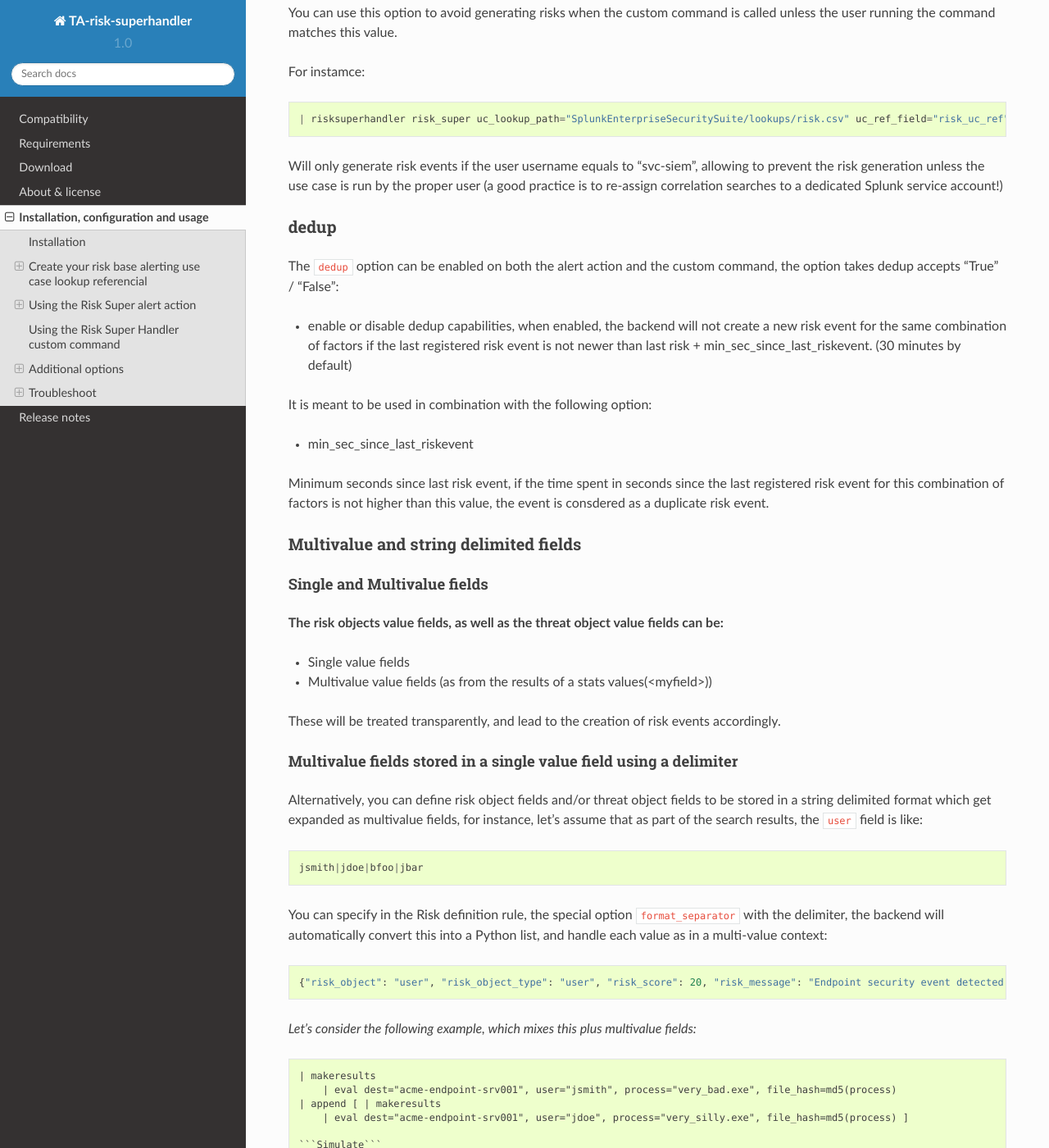
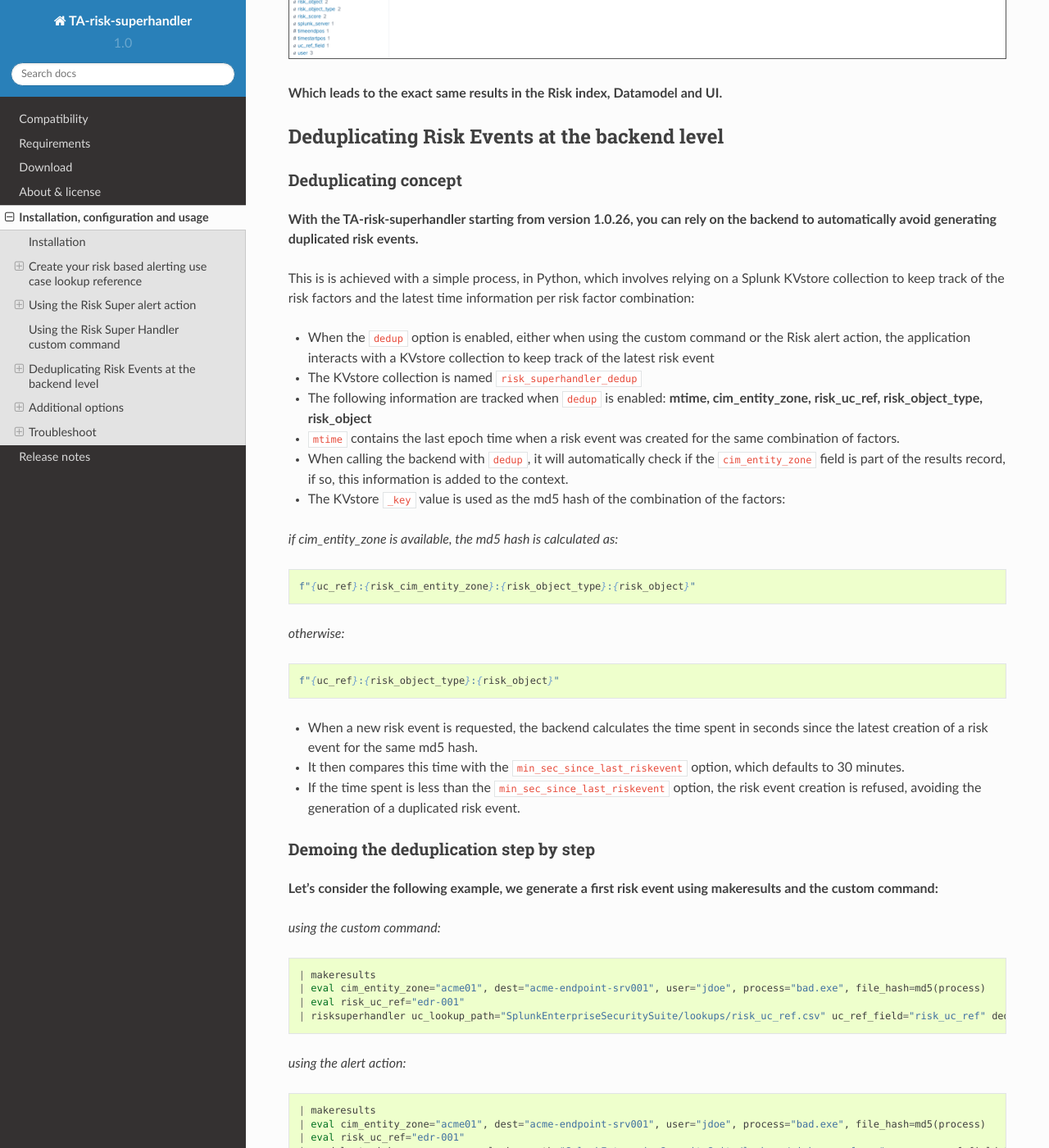
Before and after one commit to guilhemmarchand/TA-risk-superhandler, a Sphinx documentation site: the page built from docs/deployment.rst, in a window 1280 px wide and 1400 px high, scrolled down 10994 px. Shown: the whole window at 82% size. Built offline with Sphinx 7.4.7 and the Read the Docs theme 2.0.0, drawn with Linux system fonts in a browser that asks for light colours; some of the changed text lies outside the part shown.

Commit message:
Documentation

```diff
--- a/docs/.static/css/custom.css
+++ b/docs/.static/css/custom.css
@@ -11,4 +11,5 @@
 
 .with-border img {
   border: 1px solid #555;
+  margin-bottom: 30px !important;
 }
--- a/docs/deployment.rst
+++ b/docs/deployment.rst
@@ -16,13 +16,13 @@ Installation
 
 - Install the Add-on using supported Splunk deployment methods, either via the UI for a standalone Splunk instance, or via the SHC deployer in a Search Head Context
 
-Create your risk base alerting use case lookup referencial
+Create your risk based alerting use case lookup reference
 ##########################################################
 
-Risk Base Lookup file requirements
-==================================
+Risk Based Lookup file requirements
+===================================
 
-**Start by creating your Risk Based Alerting referencial lookup file, the CSV file requires two fields:**
+**Start by creating your Risk Based Alerting reference lookup file, the CSV file requires two fields:**
 
 - A use case unique reference, you can name the column either way, this should reference uniquely the Risk Rule use case, example: ``risk_uc_id``
 
@@ -67,7 +67,7 @@ A first JSON Risk definition example
     [{"search_name": "Threat - UC-EDR-001 - Rule"}, {"risk_object": "dest", "risk_object_type": "system", "risk_score": 10, "risk_message": "Security event detected on endpoint dest=$risk_object$"}]
 
 Defining an additional risk object
-^^^^^^^^^^^^^^^^^^^^^^^^^^^^^^^^^^^
+^^^^^^^^^^^^^^^^^^^^^^^^^^^^^^^^^^
 
 **Additionally, our Risk Rule correlation search renders a user information, we can complete our JSON rule with an additional JSON object:**
 
@@ -154,7 +154,7 @@ Defining the threat objects
    :width: 1600px
    :class: with-border
 
-Our final lookup referencial
+Our final lookup reference
 ^^^^^^^^^^^^^^^^^^^^^^^^^^^^
 
 **Finally, our lookup is now:**
@@ -169,13 +169,13 @@ Our final lookup referencial
 JSON consistency
 ^^^^^^^^^^^^^^^^
 
-**It is recommended to verify the consistency of the JSON object before saving changes in the referencial lookup:**
+**It is recommended to verify the consistency of the JSON object before saving changes in the reference lookup:**
 
 - https://jsonlint.com/
 
 **What if the JSON object definition is inconsistent?**
 
-If for some reasons, the JSON is not well formated, the backend will raise an exception, example:
+If for some reasons, the JSON is not well formatted, the backend will raise an exception, example:
 
 ::
 
@@ -197,7 +197,7 @@ Enabling the alert action at the Risk Rule correlation search level
 
 Now that we have configured our RBA lookup, the ``Risk Super`` alert action needs to get called at the Risk Rule correlation level, this gets configured via the Correlation Search Editor providing 2 information:
 
-- ``uc_ref_field`` which defines the name of the field containing the use case reference in both the correlation search results and the use case lookup referencial
+- ``uc_ref_field`` which defines the name of the field containing the use case reference in both the correlation search results and the use case lookup reference
 
 - ``uc_lookup_path`` which defines the Splunk home relative system path to the lookup file
 
@@ -352,6 +352,99 @@ This custom command is called ``risksuperhandler`` and behaves entirely as the m
 
 **Which leads to the exact same results in the Risk index, Datamodel and UI.**
 
+Deduplicating Risk Events at the backend level
+##############################################
+
+Deduplicating concept
+=====================
+
+**With the TA-risk-superhandler starting from version 1.0.26, you can rely on the backend to automatically avoid generating duplicated risk events.**
+
+This is is achieved with a simple process, in Python, which involves relying on a Splunk KVstore collection to keep track of the risk factors and the latest time information per risk factor combination:
+
+- When the ``dedup`` option is enabled, either when using the custom command or the Risk alert action, the application interacts with a KVstore collection to keep track of the latest risk event
+- The KVstore collection is named ``risk_superhandler_dedup``
+- The following information are tracked when ``dedup`` is enabled: **mtime, cim_entity_zone, risk_uc_ref, risk_object_type, risk_object**
+- ``mtime`` contains the last epoch time when a risk event was created for the same combination of factors.
+- When calling the backend with ``dedup``, it will automatically check if the ``cim_entity_zone`` field is part of the results record, if so, this information is added to the context.
+- The KVstore ``_key`` value is used as the md5 hash of the combination of the factors:
+
+*if cim_entity_zone is available, the md5 hash is calculated as:*
+
+::
+
+    f"{uc_ref}:{risk_cim_entity_zone}:{risk_object_type}:{risk_object}"
+
+*otherwise:*
+
+::
+
+    f"{uc_ref}:{risk_object_type}:{risk_object}"
+
+- When a new risk event is requested, the backend calculates the time spent in seconds since the latest creation of a risk event for the same md5 hash.
+- It then compares this time with the ``min_sec_since_last_riskevent`` option, which defaults to 30 minutes.
+- If the time spent is less than the ``min_sec_since_last_riskevent`` option, the risk event creation is refused, avoiding the generation of a duplicated risk event.
+
+Demoing the deduplication step by step
+======================================
+
+**Let's consider the following example, we generate a first risk event using makeresults and the custom command:**
+
+*using the custom command:*
+
+::
+
+    | makeresults
+    | eval cim_entity_zone="acme01", dest="acme-endpoint-srv001", user="jdoe", process="bad.exe", file_hash=md5(process)
+    | eval risk_uc_ref="edr-001"
+    | risksuperhandler uc_lookup_path="SplunkEnterpriseSecuritySuite/lookups/risk_uc_ref.csv" uc_ref_field="risk_uc_ref" dedup="True"
+
+*using the alert action:*
+
+::
+
+    | makeresults
+    | eval cim_entity_zone="acme01", dest="acme-endpoint-srv001", user="jdoe", process="bad.exe", file_hash=md5(process)
+    | eval risk_uc_ref="edr-001"
+    | sendalert risk_super param.uc_lookup_path="SplunkEnterpriseSecuritySuite/lookups/risk_uc_ref.csv" param.uc_ref_field="risk_uc_ref" param.dedup="1"
+
+**After running, this command, we can find two risk events:**
+
+.. image:: img/dedup_demo01.png
+   :alt: dedup_demo01.png
+   :align: center
+   :width: 1400px
+   :class: with-border
+
+**Let's look at the KVstore collection:**
+
+::
+
+    | inputlookup risk_superhandler_dedup | eval key=_key
+    | eval _time=mtime
+
+.. image:: img/dedup_demo02.png
+   :alt: dedup_demo02.png
+   :align: center
+   :width: 1400px
+   :class: with-border
+
+**Let's attempt to run again the same makeresults command, nothing will happen and there won't be no new risk events for the same combination of factors, in the logs we will see:**
+
+::
+
+    (index="cim_modactions" sourcetype="modular_alerts:risk_super") OR (index=_internal sourcetype="risk:superhandler") "duplicate risk"
+
+.. image:: img/dedup_demo03.png
+   :alt: dedup_demo03.png
+   :align: center
+   :width: 1400px
+   :class: with-border
+
+As long as the condition is not satisfied, no new risk event will be created for the same factors, showing up with the same message in the logs.
+
+Once the time spent since the last risk event is higher than the ``min_sec_since_last_riskevent`` option, a new risk event will be created, and the KVstore records will be updated accordingly.
+
 Additional options
 ##################
 
@@ -362,7 +455,7 @@ uc_svc_account
 
 You can use this option to avoid generating risks when the custom command is called unless the user running the command matches this value.
 
-For instamce:
+For instance:
 
 ::
 
@@ -381,13 +474,13 @@ It is meant to be used in combination with the following option:
 
 - min_sec_since_last_riskevent
 
-Minimum seconds since last risk event, if the time spent in seconds since the last registered risk event for this combination of factors is not higher than this value, the event is consdered as a duplicate risk event.
+Minimum seconds since last risk event, if the time spent in seconds since the last registered risk event for this combination of factors is not higher than this value, the event is considered as a duplicate risk event.
 
 Multivalue and string delimited fields
 ======================================
 
-Single and Multivalue fields
-^^^^^^^^^^^^^^^^^^^^^^^^^^^^
+Single and Multi Value fields
+^^^^^^^^^^^^^^^^^^^^^^^^^^^^^
 
 **The risk objects value fields, as well as the threat object value fields can be:**
 
@@ -463,14 +556,14 @@ To do this, either make the application to be visible (it is not visible by defa
 
 The format is a command separated list of patterns between double quotes.
 
-Null and empty values are natively takin in charge when the backend processes the events.
+Null and empty values are natively taken in charge when the backend processes the events.
 
 Blocklist for threat objects
 ^^^^^^^^^^^^^^^^^^^^^^^^^^^^
 
-**You can define a list of patterns that cannot be accepted for a threat object, if the threat objet matches any of the patterns in the block list, it will not be added to the risk event.**
+**You can define a list of patterns that cannot be accepted for a threat object, if the threat object matches any of the patterns in the block list, it will not be added to the risk event.**
 
-To do this, either make the application to be visible (it is not visible by default) and go in Configuration / Advanced configuration, or configure it trough a local configuration file:
+To do this, either make the application to be visible (it is not visible by default) and go in Configuration / Advanced configuration, or configure it through a local configuration file:
 
 *local/ta_risk_superhandler_settings.conf*
 
--- a/docs/releasenotes.rst
+++ b/docs/releasenotes.rst
@@ -1,5 +1,11 @@
 Release notes
 -------------
+
+Version 1.0.27
+==============
+
+- enhancement - Dedup - Automatically take into account cim_entity_zone if available in the upstream results #18
+- change - Upgrade to Splunk Python SDK 2.0.1 #17
 
 Version 1.0.26
 ==============
```
Also changed, not shown: other parts of docs/deployment.rst (+2 -2 lines), docs/img/dedup_demo01.png (added), docs/img/dedup_demo02.png (added), docs/img/dedup_demo03.png (added).
